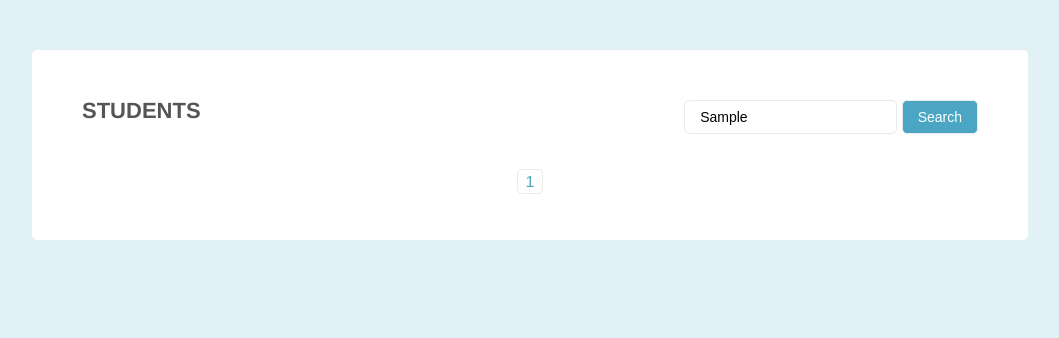
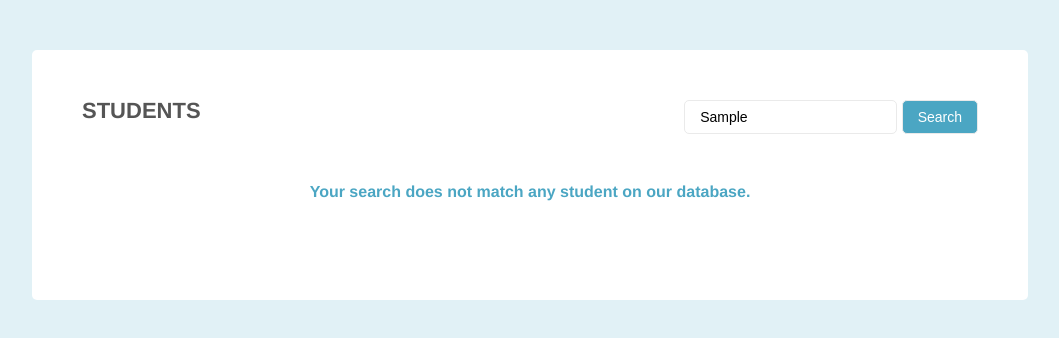
Before and after one commit to rrorrolfo/listPaginationAndFiltering, a plain HTML site: page index.html in a window 1280 px wide. Both pictures are taken after typing "Sample" into the empty fields and a click on the button "Search". Shown: the whole page, without its empty margins (110-1169 px from the left). Drawn offline with Linux system fonts and the light colour scheme.

Commit message:
Added message for user when no results match the search query

```diff
--- a/css/design.css
+++ b/css/design.css
@@ -95,6 +95,15 @@ body{
     border-bottom: none;
   }
 
+#no_results_message {
+  font-weight: bold;
+  color: #4ba6c3;
+  display: flex;
+  justify-content: space-around;
+  margin-top: 50px;
+  margin-bottom: 50px;
+}
+
 .pagination{
   margin: 40px 0 0 0;
   text-align: center;
--- a/js/script.js
+++ b/js/script.js
@@ -102,7 +102,7 @@ const searchFunction = () => {
 
   // Removes results list if it has been generated previously
   if (document.querySelector(".results-list")) {
-    page_container.removeChild(document.querySelector(".results-list"))
+    page_container.removeChild(document.querySelector(".results-list"));
   }
 
   // Creates new UL for displaying search results
@@ -119,7 +119,7 @@ const searchFunction = () => {
   const x = search_results.map( item => `<li class="student-item cf flag">${item}</li>`);
   results_list.innerHTML = x.join("");
 
-  //Displays max 10 students if the results obtained are more that 10
+  //Displays max 10 students per page if the results obtained are more that 10
   const search_results_10 = document.querySelectorAll(".flag");
   if (search_results_10.length >= 10) {
     showPage(search_results_10, 0, 9);
@@ -129,6 +129,13 @@ const searchFunction = () => {
   appendPageLinks(search_results);
 
   page_buttons.className = "pagination pagination_searches"
+
+  // Displays notice when no results match the search
+
+  if (search_results.length === 0) {
+    results_list.innerHTML = `<p id="no_results_message">Your search does not match any student on our database.</p>`
+    document.querySelector(".pagination").innerHTML = "";
+  }
 
   // Shows initial display of 10 students when search value is empty
   if (value_to_search === "" || value_to_search === null ) {
```
